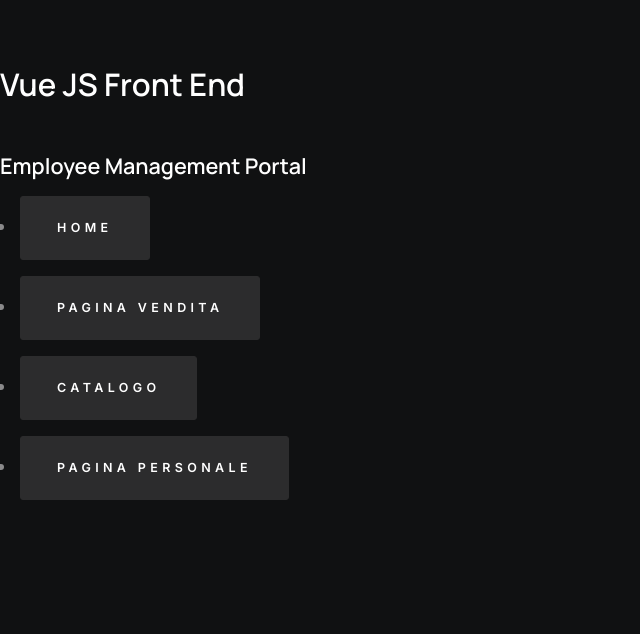
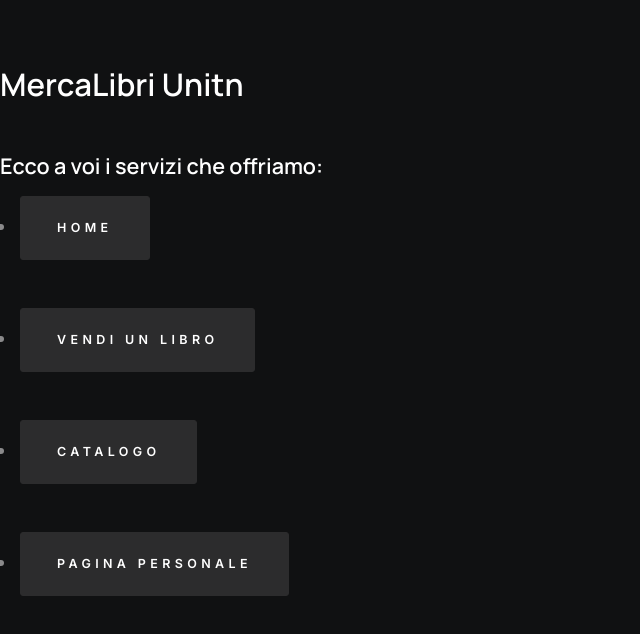
Before and after one commit to Elohim333/MercaLibri-Unitn, a plain HTML site: page ui/index.html in a window 1280 px wide. Shown: the whole page, without its empty margins (0-640 px from the left). Drawn offline with nearby package versions, Linux system fonts and the light colour scheme.

Commit message:
modificate reference a vendita e pagina personale, create tramite express

```diff
--- a/ui/index.html
+++ b/ui/index.html
@@ -17,10 +17,10 @@
 <body>
     <div id="app" class="container">
         <h3 class="d-flex justify-content-center">
-            Vue JS Front End
+            MercaLibri Unitn
         </h3>
         <h5 class="d-flex justify-content-center">
-            Employee Management Portal
+            Ecco a voi i servizi che offriamo:
         </h5>
 
         <nav class="navbar navbar-expand-sm bg-light navbar-dark">
@@ -29,17 +29,22 @@
                 <router-link class="btn btn-light btn-outline-primary"
                 to="/home">Home</router-link>
             </li>
+            <br/>
             <li class="nav-item m-1">
-                <router-link class="btn btn-light btn-outline-primary"
-                to="/vendita">Pagina vendita</router-link>
+                <form action="vendita.html">
+                    <input type="submit" value="Vendi un libro" />
+                </form>
+
             </li>
             <li class="nav-item m-1">
                 <router-link class="btn btn-light btn-outline-primary"
                 to="/catalogo">Catalogo</router-link>
             </li>
+            <br/>
             <li class="nav-item m-1">
-                <router-link class="btn btn-light btn-outline-primary"
-                to="/pagina_personale">Pagina personale</router-link>
+                <form action="areaPersonale.html">
+                    <input type="submit" value="Pagina personale"/>
+                </form>
             </li>
             </ul>
         </nav>
@@ -51,8 +56,9 @@
     <script src="https://unpkg.com/vue/dist/vue.js"></script>
     <script src="https://unpkg.com/vue-router/dist/vue-router.js"></script>
     <script src="home.js"></script>
+    <!--
     <script src="pagina personale.js"></script>
-    <script src="vendita.js"></script>
+    <script src="vendita.js"></script>-->
     <script src="catalogo.js"></script>
     <script src="chi siamo.js"></script>
     <script src="app.js"></script>
```
